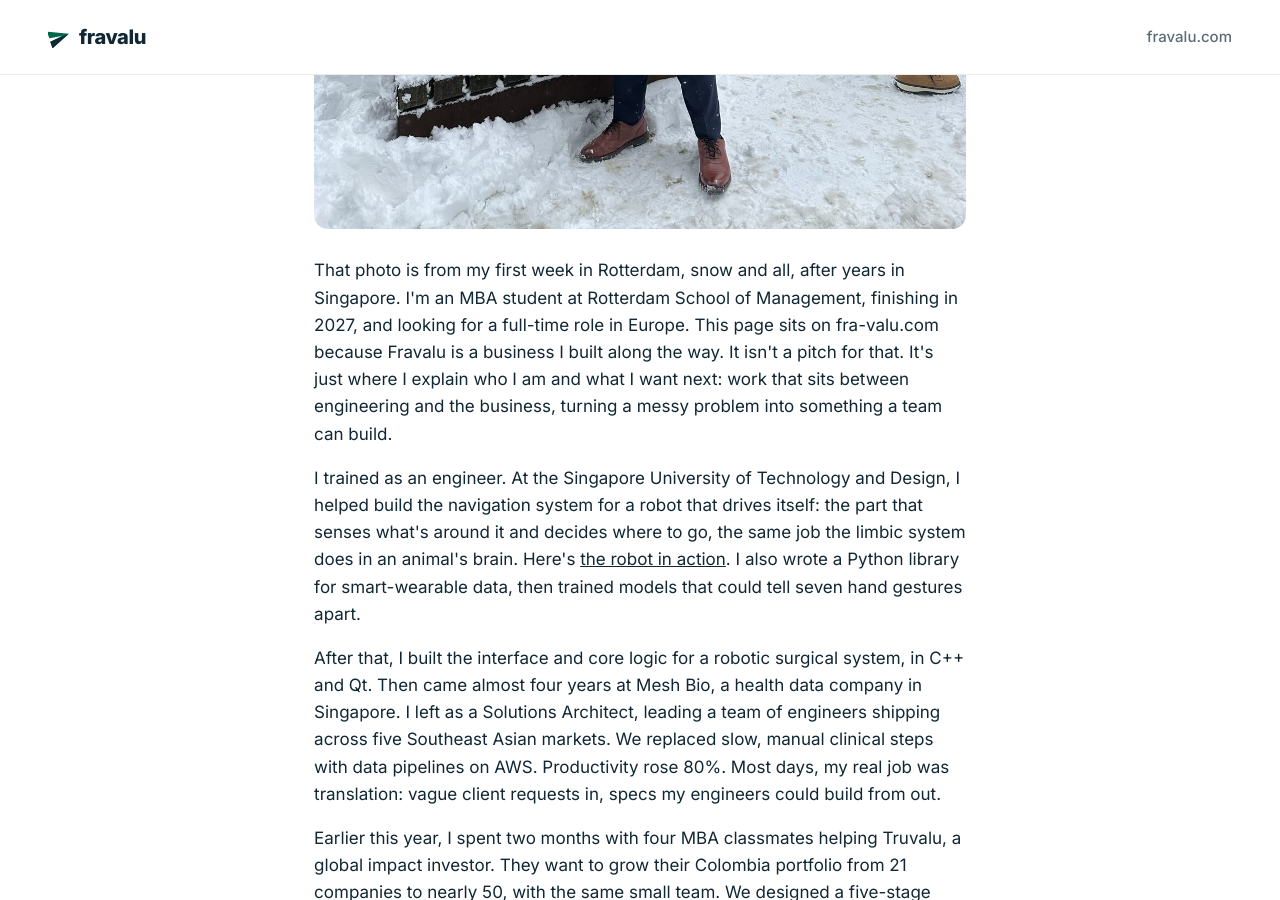
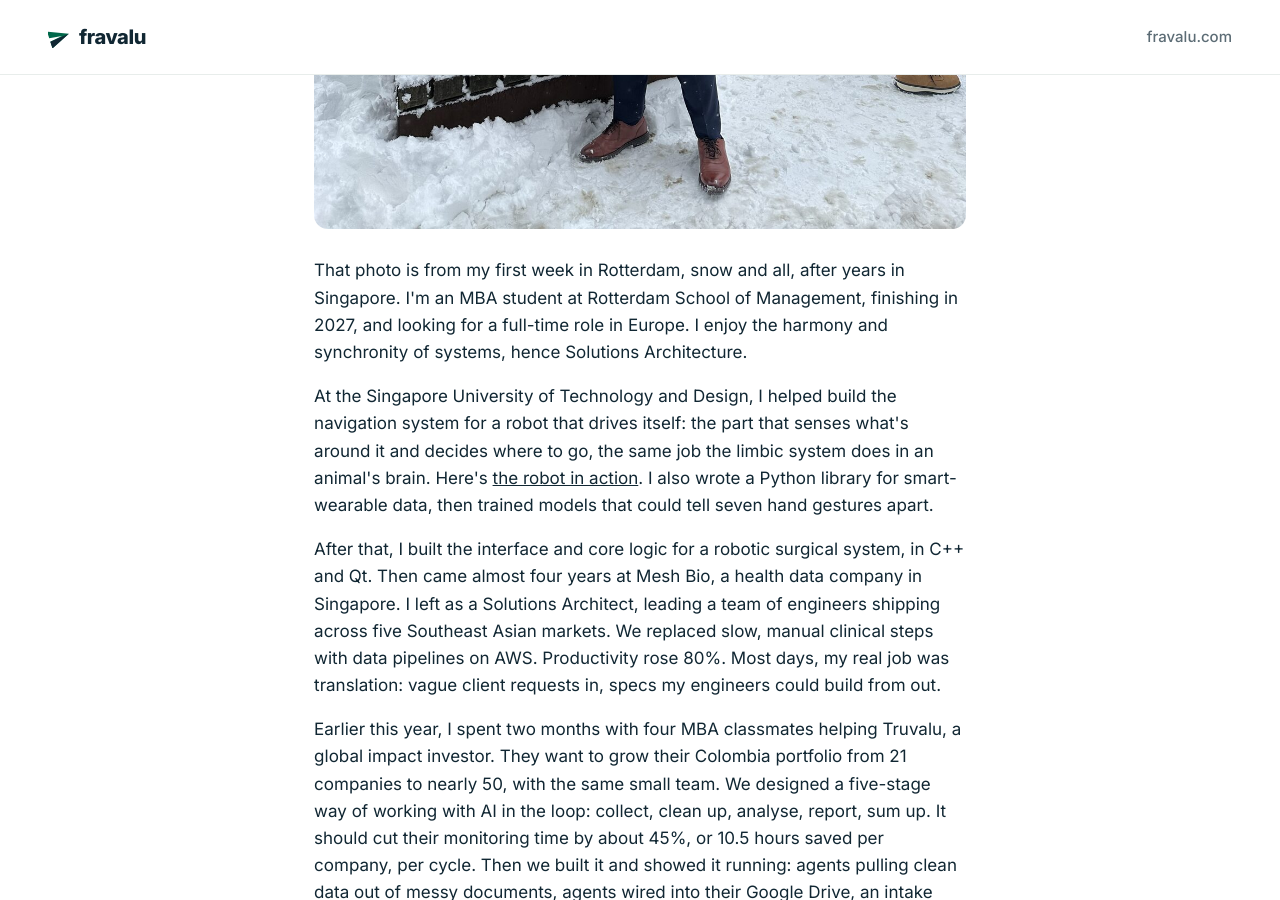
Before and after one commit to alvee1994/fra-valu-site, a Jekyll site: the page built from hire.md, in a window 1280 px wide and 900 px high, scrolled down 1007 px. Built offline with Jekyll 4.4.1, drawn with Linux system fonts in a browser that asks for light colours; some web fonts are replaced.

Commit message:
change wording

```diff
--- a/hire.md
+++ b/hire.md
@@ -16,9 +16,9 @@ plain_nav: true
 
     <img src="{{ '/assets/hire-mba-start.jpg' | relative_url }}" alt="Ahmed Alvee in Rotterdam, on the first snow day of his MBA" style="border-radius:14px;margin:28px 0;width:100%">
 
-    <p>That photo is from my first week in Rotterdam, snow and all, after years in Singapore. I'm an MBA student at Rotterdam School of Management, finishing in 2027, and looking for a full-time role in Europe. This page sits on fra-valu.com because Fravalu is a business I built along the way. It isn't a pitch for that. It's just where I explain who I am and what I want next: work that sits between engineering and the business, turning a messy problem into something a team can build.</p>
+    <p>That photo is from my first week in Rotterdam, snow and all, after years in Singapore. I'm an MBA student at Rotterdam School of Management, finishing in 2027, and looking for a full-time role in Europe. I enjoy the harmony and synchronity of systems, hence Solutions Architecture.</p>
 
-    <p>I trained as an engineer. At the Singapore University of Technology and Design, I helped build the navigation system for a robot that drives itself: the part that senses what's around it and decides where to go, the same job the limbic system does in an animal's brain. Here's <a href="https://www.youtube.com/watch?v=qfH4ocXLslI" rel="noopener" target="_blank">the robot in action</a>. I also wrote a Python library for smart-wearable data, then trained models that could tell seven hand gestures apart.</p>
+    <p>At the Singapore University of Technology and Design, I helped build the navigation system for a robot that drives itself: the part that senses what's around it and decides where to go, the same job the limbic system does in an animal's brain. Here's <a href="https://www.youtube.com/watch?v=qfH4ocXLslI" rel="noopener" target="_blank">the robot in action</a>. I also wrote a Python library for smart-wearable data, then trained models that could tell seven hand gestures apart.</p>
 
     <p>After that, I built the interface and core logic for a robotic surgical system, in C++ and Qt. Then came almost four years at Mesh Bio, a health data company in Singapore. I left as a Solutions Architect, leading a team of engineers shipping across five Southeast Asian markets. We replaced slow, manual clinical steps with data pipelines on AWS. Productivity rose 80%. Most days, my real job was translation: vague client requests in, specs my engineers could build from out.</p>
 
```
